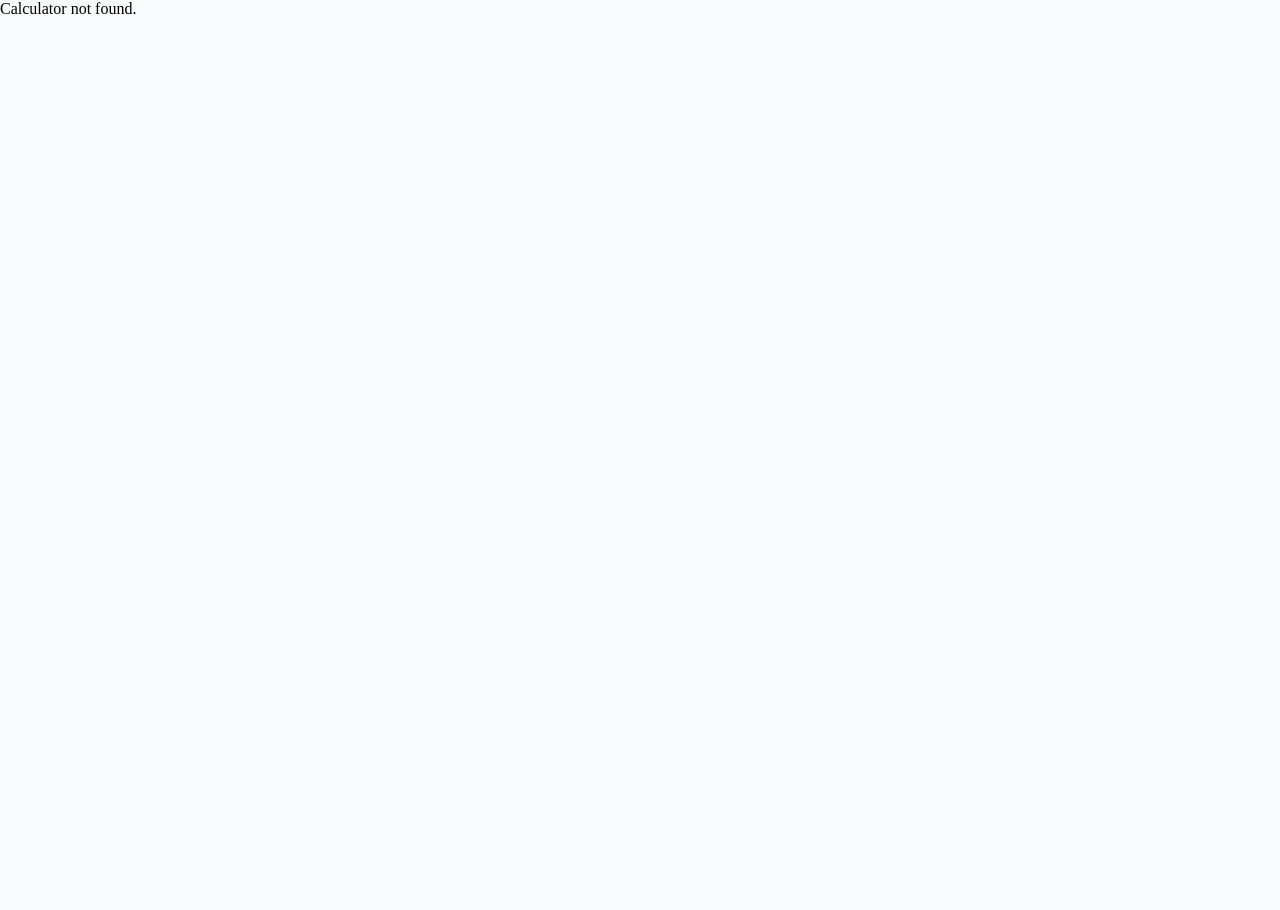
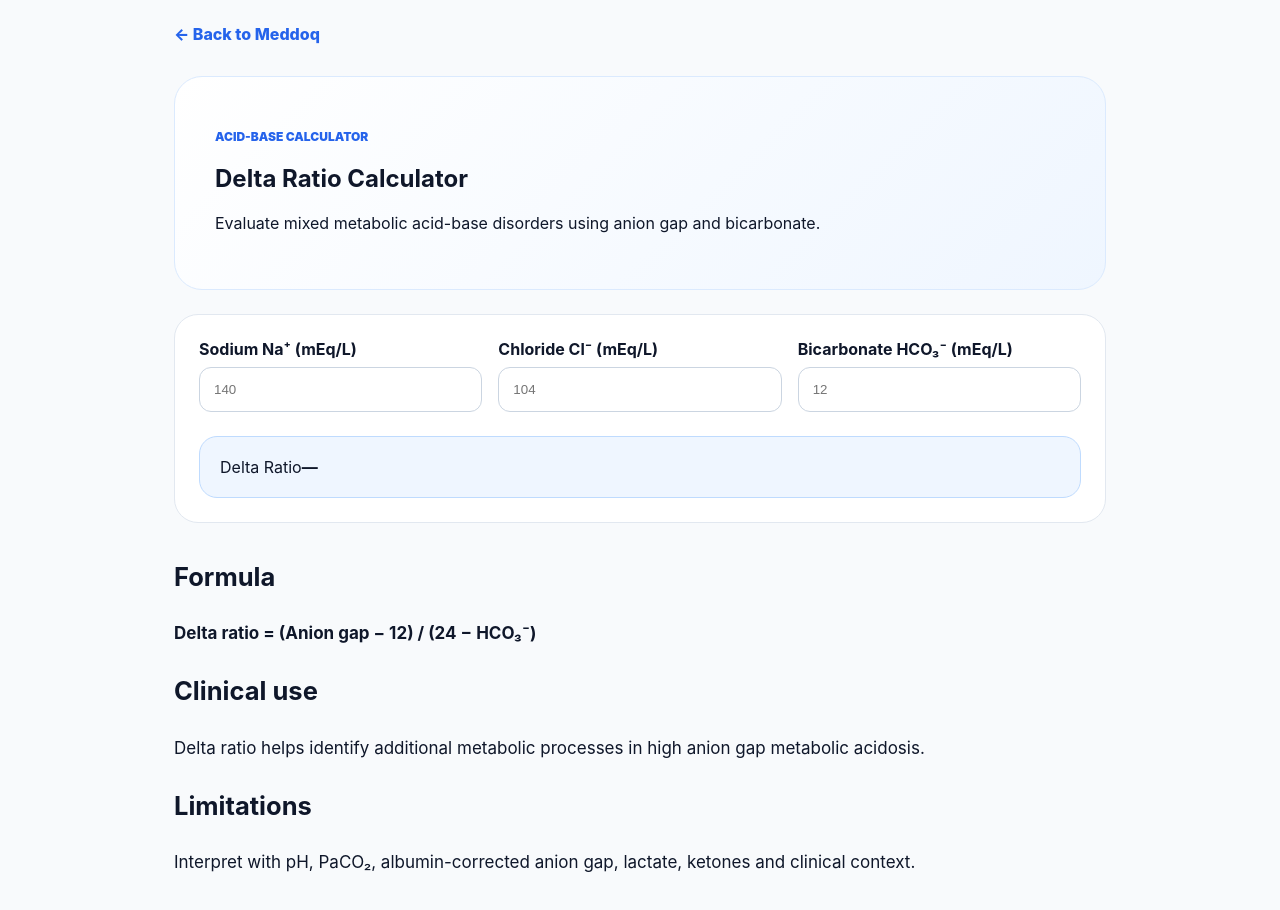
Before and after one commit to brsbyrm/meddoq, a Next.js app: page /calculators/delta-ratio in a window 1280 px wide. Before the commit this address had no page. Shown: the top 910 px of the page. Before the commit the page ends 800 px from the top, so only its background shows below. Built offline with nearby package versions, Linux system fonts and the light colour scheme.

Commit message:
Add delta ratio calculator

```diff
--- /dev/null
+++ b/app/calculators/delta-ratio/page.js
@@ -0,0 +1,87 @@
+"use client";
+
+import { useMemo, useState } from "react";
+
+export default function Page() {
+  const [na, setNa] = useState("");
+  const [cl, setCl] = useState("");
+  const [hco3, setHco3] = useState("");
+
+  const result = useMemo(() => {
+    const sodium = Number(na);
+    const chloride = Number(cl);
+    const bicarbonate = Number(hco3);
+
+    if (!sodium || !chloride || !bicarbonate) return null;
+
+    const ag = sodium - (chloride + bicarbonate);
+    const deltaRatio = (ag - 12) / (24 - bicarbonate);
+
+    let interpretation = "Indeterminate";
+    if (deltaRatio < 0.4) interpretation = "High anion gap acidosis plus normal anion gap metabolic acidosis likely";
+    else if (deltaRatio < 0.8) interpretation = "Mixed high anion gap and normal anion gap metabolic acidosis possible";
+    else if (deltaRatio <= 2) interpretation = "Consistent with uncomplicated high anion gap metabolic acidosis";
+    else interpretation = "Concurrent metabolic alkalosis or chronic respiratory acidosis possible";
+
+    return { ag, deltaRatio, interpretation };
+  }, [na, cl, hco3]);
+
+  return (
+    <main style={styles.main}>
+      <a href="/" style={styles.back}>← Back to Meddoq</a>
+
+      <section style={styles.hero}>
+        <p style={styles.kicker}>Acid-Base Calculator</p>
+        <h1>Delta Ratio Calculator</h1>
+        <p>Evaluate mixed metabolic acid-base disorders using anion gap and bicarbonate.</p>
+      </section>
+
+      <section style={styles.card}>
+        <div style={styles.grid}>
+          <label style={styles.label}>Sodium Na⁺ (mEq/L)
+            <input style={styles.input} value={na} onChange={(e) => setNa(e.target.value)} inputMode="decimal" placeholder="140" />
+          </label>
+
+          <label style={styles.label}>Chloride Cl⁻ (mEq/L)
+            <input style={styles.input} value={cl} onChange={(e) => setCl(e.target.value)} inputMode="decimal" placeholder="104" />
+          </label>
+
+          <label style={styles.label}>Bicarbonate HCO₃⁻ (mEq/L)
+            <input style={styles.input} value={hco3} onChange={(e) => setHco3(e.target.value)} inputMode="decimal" placeholder="12" />
+          </label>
+        </div>
+
+        <div style={styles.result}>
+          <span>Delta Ratio</span>
+          <strong>{result ? result.deltaRatio.toFixed(2) : "—"}</strong>
+          {result && <p>Anion gap: <b>{result.ag.toFixed(1)} mEq/L</b></p>}
+          {result && <p><b>{result.interpretation}</b></p>}
+        </div>
+      </section>
+
+      <section style={styles.content}>
+        <h2>Formula</h2>
+        <p><strong>Delta ratio = (Anion gap − 12) / (24 − HCO₃⁻)</strong></p>
+
+        <h2>Clinical use</h2>
+        <p>Delta ratio helps identify additional metabolic processes in high anion gap metabolic acidosis.</p>
+
+        <h2>Limitations</h2>
+        <p>Interpret with pH, PaCO₂, albumin-corrected anion gap, lactate, ketones and clinical context.</p>
+      </section>
+    </main>
+  );
+}
+
+const styles = {
+  main: { maxWidth: 980, margin: "0 auto", padding: 24, fontFamily: "Inter,system-ui,sans-serif", color: "#0f172a" },
+  back: { color: "#2563eb", fontWeight: 800, textDecoration: "none" },
+  hero: { marginTop: 32, background: "linear-gradient(135deg,#fff,#eff6ff)", border: "1px solid #dbeafe", borderRadius: 28, padding: 40 },
+  kicker: { color: "#2563eb", fontWeight: 900, fontSize: 12, textTransform: "uppercase" },
+  card: { marginTop: 24, background: "#fff", border: "1px solid #e2e8f0", borderRadius: 24, padding: 24 },
+  grid: { display: "grid", gridTemplateColumns: "repeat(auto-fit,minmax(min(100%,220px),1fr))", gap: 16 },
+  label: { display: "grid", gap: 8, fontWeight: 700 },
+  input: { padding: 14, borderRadius: 12, border: "1px solid #cbd5e1" },
+  result: { marginTop: 24, background: "#eff6ff", padding: 20, borderRadius: 18, border: "1px solid #bfdbfe" },
+  content: { marginTop: 32, lineHeight: 1.7, fontSize: 17 },
+};
```
Also changed, not shown: app/data/calculators.js (+9 -0 lines).
